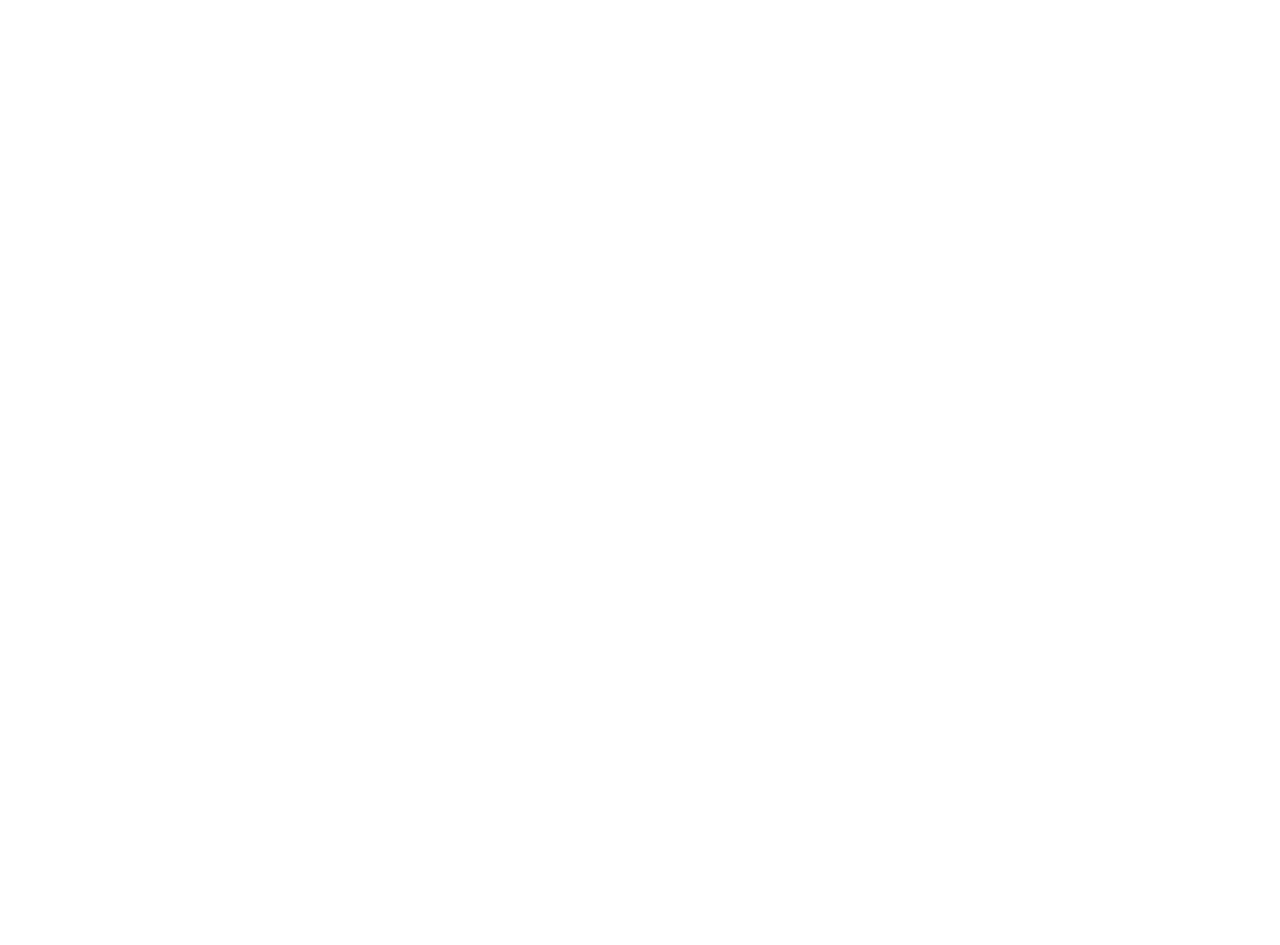
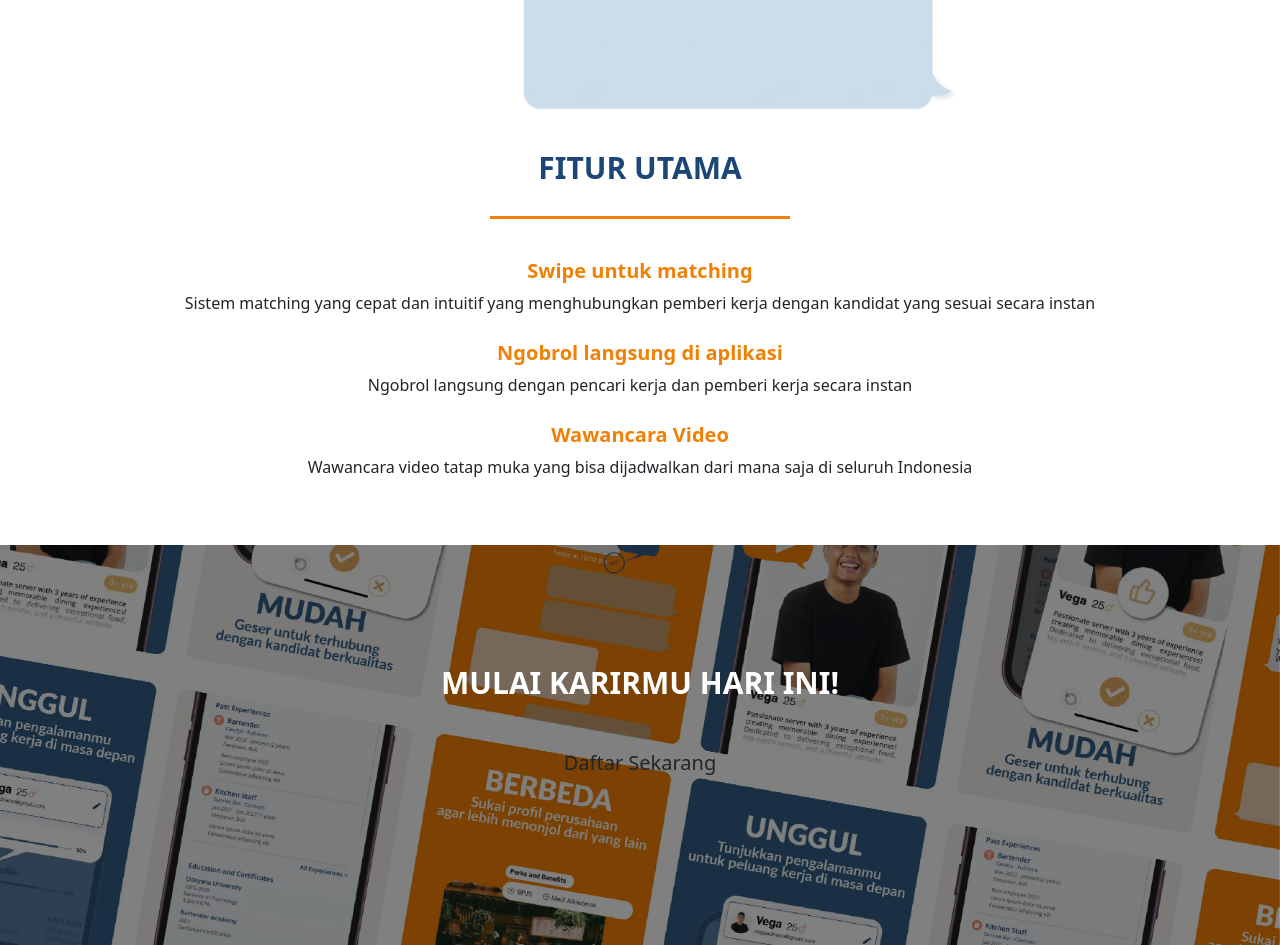
Before and after one commit to themeprys/lwrnc, a Next.js app: page / in a window 1280 px wide. Shown: the part 4940-5885 px from the top of the page. Before the commit the page ends 3869 px from the top, so only its background shows below. Built offline with nearby package versions, Linux system fonts and the light colour scheme.

Commit message:
add closing

```diff
--- a/src/app/globals.css
+++ b/src/app/globals.css
@@ -71,3 +71,46 @@ color: #fff;
   margin: 30px auto 30px;
 
 }
+
+#lwrn_fitur {
+  padding: 0 20px 50px;
+}
+
+#lwrn_fitur h3 {
+  color: #1c4676;
+  font-size: 30px;
+  font-weight: bold;
+  padding-top: 30px;
+}
+
+#lwrn_fitur h4 {
+  color: #f18006;
+  font-size: 20px;
+  font-weight: bold;
+  padding-top: 10px;
+}
+
+#lwrn_closing {
+  min-height: 400px;
+  background: url(/img/bg.webp) no-repeat center center fixed;
+  -webkit-background-size: cover;
+  -moz-background-size: cover;
+  -o-background-size: cover;
+  background-size: cover;
+  padding-top: 15vh;
+  padding-left: 20px;
+  padding-right: 20px;
+}
+
+#lwrn_closing h3 {
+  color: #fff;
+  font-size: 30px;
+  font-weight: bold;
+  padding-bottom: 30px;
+}
+
+.btn-recruit {
+  background: #f18006;
+  color: #fff;
+  border: 1px solid #fff;
+}
--- a/src/app/page.js
+++ b/src/app/page.js
@@ -5,6 +5,7 @@ import heroImg from '/public/img/heroimg.webp'
 import iconOne from '/public/img/icon_1.webp'
 import iconTwo from '/public/img/icon_2.webp'
 import appThumb from '/public/img/app.webp'
+import appFitur from '/public/img/fitur.webp'
 
 import { Montserrat } from 'next/font/google'
 
@@ -140,6 +141,38 @@ export default function Home() {
         </div>
       </div>
     </div>
+    <div id='lwrn_fitur'>
+      <div className='container'>
+        <div className='row'>
+          <div className='col-12 text-center pt-5'>
+          <Image
+                src={appFitur}
+                alt="Recruitable"
+                width={600}
+                sizes="100vw"
+                style={{
+                  width: '60%',
+                  height: 'auto',
+                }}
+            />
+          </div>
+          <div className='col-12 text-center'>
+                <h3>FITUR UTAMA</h3>
+                <div className='lwrn_hr'>&nbsp;</div>
+                <h4>Swipe untuk matching</h4>
+                <p>Sistem matching yang cepat dan intuitif yang menghubungkan pemberi kerja dengan kandidat yang sesuai secara instan</p>
+                <h4>Ngobrol langsung di aplikasi</h4>
+                <p>Ngobrol langsung dengan pencari kerja dan pemberi kerja secara instan</p>
+                <h4>Wawancara Video</h4>
+                <p>Wawancara video tatap muka yang bisa dijadwalkan dari mana saja di seluruh Indonesia</p>
+          </div>
+        </div>
+      </div>
+    </div>
+    <div id='lwrn_closing' className='text-center'>
+      <h3>MULAI KARIRMU HARI INI!</h3>
+      <a href="https://play.google.com/store/apps/details?id=com.recruit_able.app.twa&pcampaignid=web_share" className='btn btn-lg btn-recruit'>Daftar Sekarang</a>
+      </div>
     </>
   );
 }
```
Also changed, not shown: public/img/bg.webp (added), public/img/fitur.webp (added).
